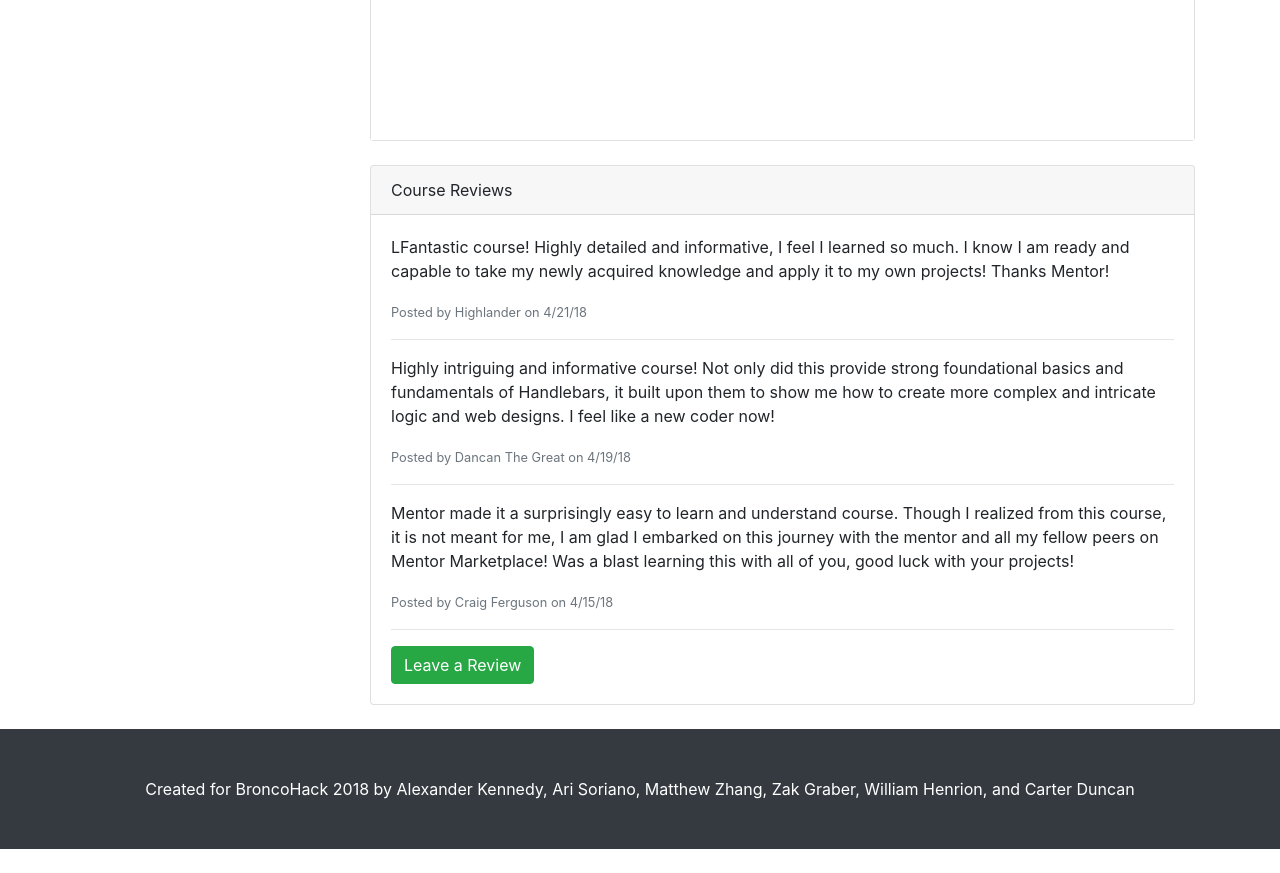
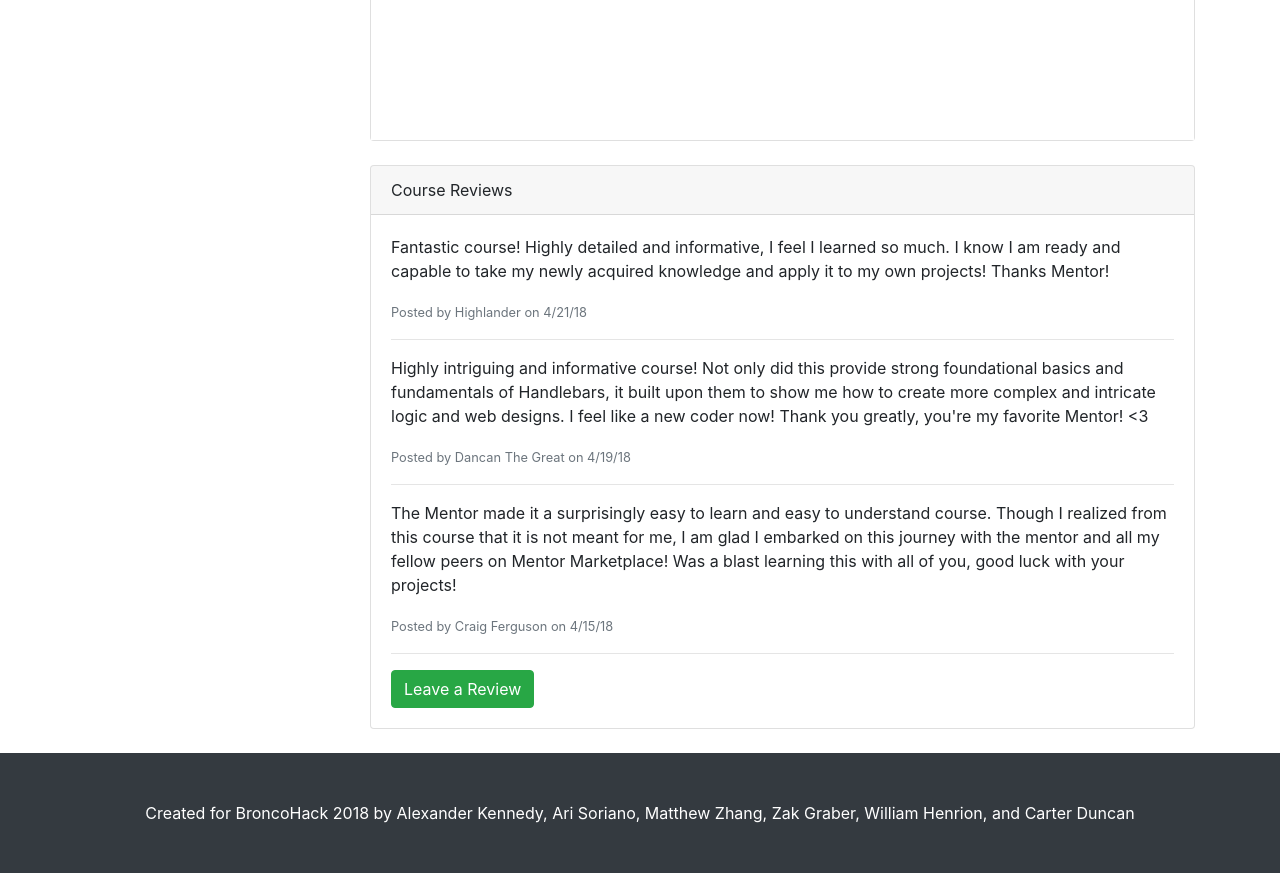
Before and after one commit to zgraber/BroncoHack-2018, a Node server app: template pages/profile/profile.html in a window 1280 px wide. Shown: the part 1061-1934 px from the top of the page. Before the commit the page ends 1910 px from the top, so only its background shows below. Run offline with Node 20, Linux system fonts and the light colour scheme; the template is opened without the code that fills it, so the values that code supplies are empty; grey boxes labelled with a size stand in for pictures from a placeholder-image service; some libraries are stand-ins or nearby versions.

Commit message:
Update on Reviews

```diff
--- a/pages/profile/profile.html
+++ b/pages/profile/profile.html
@@ -103,13 +103,13 @@
               Course Reviews
             </div>
             <div class="card-body">
-              <p>LFantastic course! Highly detailed and informative, I feel I learned so much. I know I am ready and capable to take my newly acquired knowledge and apply it to my own projects! Thanks Mentor!</p>
+              <p>Fantastic course! Highly detailed and informative, I feel I learned so much. I know I am ready and capable to take my newly acquired knowledge and apply it to my own projects! Thanks Mentor!</p>
               <small class="text-muted">Posted by Highlander on 4/21/18</small>
               <hr>
-              <p>Highly intriguing and informative course! Not only did this provide strong foundational basics and fundamentals of Handlebars, it built upon them to show me how to create more complex and intricate logic and web designs. I feel like a new coder now!</p>
+              <p>Highly intriguing and informative course! Not only did this provide strong foundational basics and fundamentals of Handlebars, it built upon them to show me how to create more complex and intricate logic and web designs. I feel like a new coder now! Thank you greatly, you're my favorite Mentor! <3 </p>
               <small class="text-muted">Posted by Dancan The Great on 4/19/18</small>
               <hr>
-              <p>Mentor made it a surprisingly easy to learn and understand course. Though I realized from this course, it is not meant for me, I am glad I embarked on this journey with the mentor and all my fellow peers on Mentor Marketplace! Was a blast learning this with all of you, good luck with your projects! </p>
+              <p>The Mentor made it a surprisingly easy to learn and easy to understand course. Though I realized from this course that it is not meant for me, I am glad I embarked on this journey with the mentor and all my fellow peers on Mentor Marketplace! Was a blast learning this with all of you, good luck with your projects! </p>
               <small class="text-muted">Posted by Craig Ferguson on 4/15/18</small>
               <hr>
               <a href="#" class="btn btn-success">Leave a Review</a>
```
